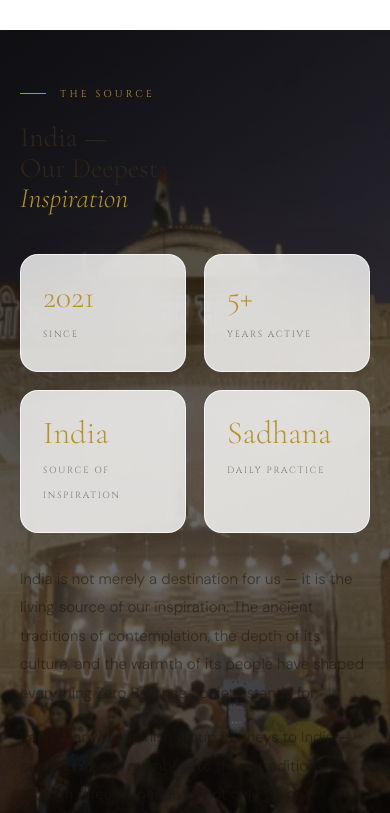
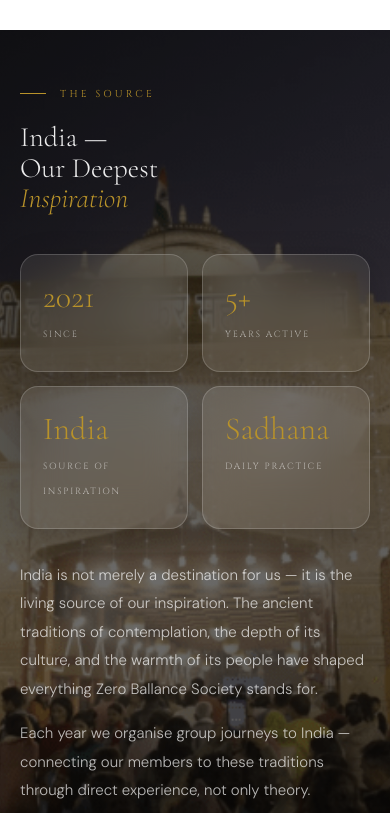
Before and after one commit to kocandrle69/zero-balance-next, a Next.js app: page / in a window 390 px wide. Shown: the part 5540-6353 px from the top of the page. Built offline with nearby package versions, Linux system fonts and the light colour scheme; no server answers.

Commit message:
India-glassmorfism

```diff
--- a/src/components/IndiaSection.module.css
+++ b/src/components/IndiaSection.module.css
@@ -59,6 +59,7 @@
   border-color: rgba(184,146,42,0.45);
   transform: translateY(-4px);
 }
+
 .num {
   font-family: 'Cormorant Garamond', serif;
   font-size: 38px; font-weight: 300;
@@ -71,7 +72,7 @@
   text-transform: uppercase;
 }
 
-/* Right text */
+/* Right column */
 .indiaRight p {
   font-size: 17px; font-weight: 300;
   line-height: 1.9; color: rgba(255,255,255,0.7); margin-bottom: 16px;
@@ -81,8 +82,7 @@
 
 .indiaGalleryImg {
   border-radius: 16px; overflow: hidden;
-  aspect-ratio: 4/3;
-  background: var(--bg2);
+  aspect-ratio: 4/3; background: var(--bg2);
   position: relative;
 }
 .indiaGalleryImg img {
@@ -105,87 +105,3 @@
   .indiaRight p { font-size: 15px; }
   .num { font-size: 32px; }
 }
-
-.indiaContent {
-  position: relative; z-index: 2;
-  padding: 120px 80px;
-  display: grid; grid-template-columns: 1fr 1fr;
-  gap: 80px; align-items: center;
-  max-width: 1200px; margin: 0 auto; width: 100%;
-}
-
-.sectionLabel {
-  font-family: 'Cinzel', serif; font-size: 10px;
-  letter-spacing: 0.32em; color: var(--gold);
-  text-transform: uppercase; margin-bottom: 20px;
-  display: flex; align-items: center; gap: 14px;
-}
-.sectionLabel::before {
-  content: ''; display: block; width: 26px; height: 1px; background: var(--gold);
-}
-
-.sectionTitle {
-  font-family: 'Cormorant Garamond', serif;
-  font-size: clamp(28px, 3vw, 46px); font-weight: 300;
-  line-height: 1.1; color: var(--ink2); margin-bottom: 0;
-}
-.sectionTitle :global(.acc) { color: var(--gold); font-style: italic; }
-
-/* Stats */
-.indiaStats { display: grid; grid-template-columns: 1fr 1fr; gap: 18px; margin-top: 40px; }
-
-.indiaStat {
-  padding: 26px 22px;
-  background: var(--glass-b);
-  backdrop-filter: blur(24px); -webkit-backdrop-filter: blur(24px);
-  border: 1px solid rgba(255,255,255,0.75);
-  border-radius: 18px; box-shadow: var(--shadow);
-  transition: all 0.3s;
-}
-.indiaStat:hover {
-  background: var(--glass-gold); border-color: var(--glass-gold-b); transform: translateY(-4px);
-}
-.num {
-  font-family: 'Cormorant Garamond', serif;
-  font-size: 38px; font-weight: 300;
-  color: var(--gold); line-height: 1; display: block; margin-bottom: 6px;
-}
-.lbl {
-  font-family: 'Cinzel', serif; font-size: 9px;
-  letter-spacing: 0.2em; color: var(--muted); text-transform: uppercase;
-}
-
-/* Right text */
-.indiaRight p {
-  font-size: 17px; font-weight: 300;
-  line-height: 1.9; color: rgba(28,24,16,0.6); margin-bottom: 16px;
-}
-
-.indiaGallery { display: grid; grid-template-columns: 1fr 1fr; gap: 14px; margin-top: 32px; }
-
-.indiaGalleryImg {
-  border-radius: 16px; overflow: hidden;
-  aspect-ratio: 4/3;
-  background: var(--bg2);
-  position: relative;
-}
-.indiaGalleryImg img {
-  position: absolute;
-  top: -1px; left: -1px; right: -1px; bottom: -1px;
-  width: calc(100% + 2px); height: calc(100% + 2px);
-  object-fit: cover; object-position: center;
-  filter: saturate(0.55); transition: all 0.5s;
-  display: block;
-}
-.indiaGalleryImg:hover img { filter: saturate(0.8); transform: scale(1.04); }
-
-@media (max-width: 900px) {
-  .india { min-height: auto; }
-  .indiaContent { grid-template-columns: 1fr; padding: 72px 28px; gap: 40px; }
-}
-
-@media (max-width: 480px) {
-  .indiaContent { padding: 56px 20px; gap: 32px; }
-  .indiaRight p { font-size: 15px; }
-  .num { font-size: 32px; }
-}
```
Also changed, not shown: src/components/IndiaSection.tsx (line endings or trailing spaces), src/lib/translations.ts (line endings or trailing spaces).
